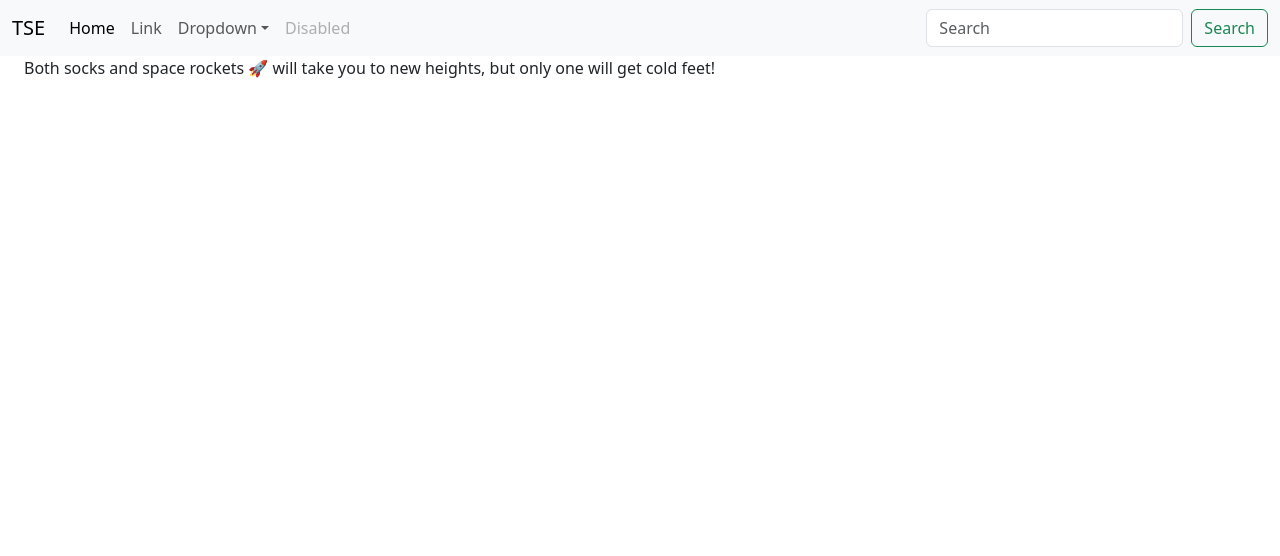
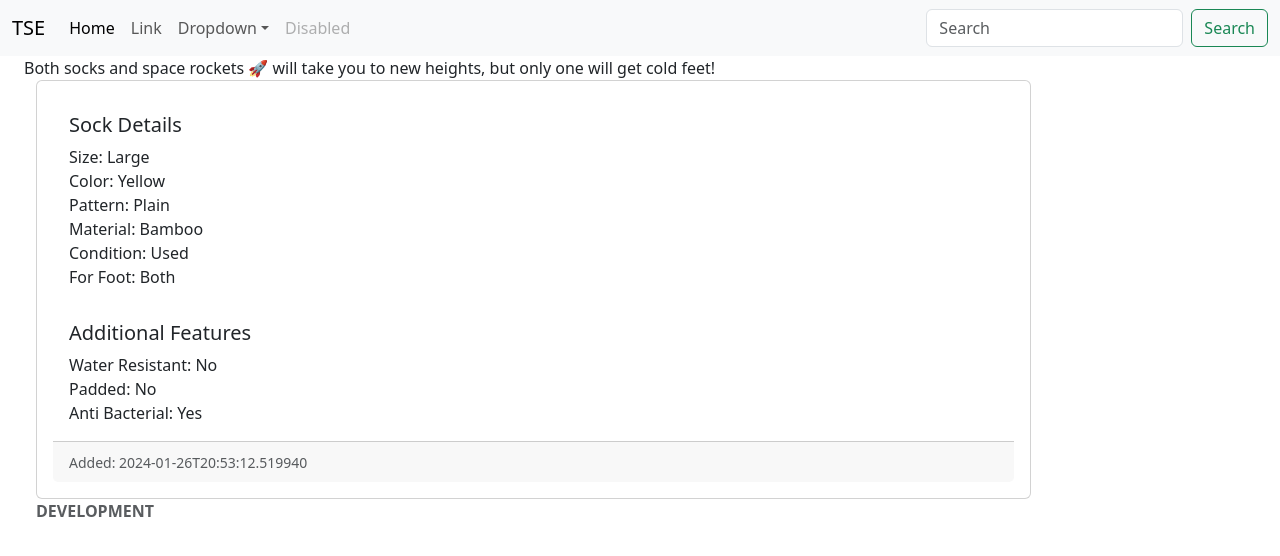
Before and after one commit to RickBrr/the-sock-exchange, a React (Vite) app in the folder react/: page / in a window 1280 px wide. Shown: the top 556 px of the page. Built offline with nearby package versions, Linux system fonts and the light colour scheme.

Commit message:
React socks

```diff
--- a/react/src/App.jsx
+++ b/react/src/App.jsx
@@ -1,3 +1,8 @@
+import Sock from "./components/Sock";
+import sock_data from './assets/sock.json';
+import Footer from "./components/Footer";
+import Search from "./components/Search";
+
 function App() {
 
   return (
@@ -31,10 +36,7 @@ function App() {
                 <a className="nav-link disabled" aria-disabled="true">Disabled</a>
               </li>
             </ul>
-            <form className="d-flex" role="search">
-              <input className="form-control me-2" type="search" placeholder="Search" aria-label="Search" />
-              <button className="btn btn-outline-success" type="submit">Search</button>
-            </form>
+            <Search />
           </div>
         </div>
       </nav>
@@ -43,7 +45,12 @@ function App() {
         <div className="container-fluid">
           <div className="row">
             Both socks and space rockets 🚀 will take you to new heights, but only one will get cold feet!
-            <div className="card-container"></div>
+            <div className="card-container">
+              <Sock data={sock_data} />
+            </div>
+            <div>
+              <Footer environment="DEVELOPMENT" />
+            </div>
           </div>
         </div>
       </main>
--- /dev/null
+++ b/react/src/assets/sock.json
@@ -0,0 +1,16 @@
+{
+    "sockDetails": {
+        "size": "Large",
+        "color": "Yellow",
+        "pattern": "Plain",
+        "material": "Bamboo",
+        "condition": "Used",
+        "forFoot": "Both"
+    },
+    "additionalFeatures": {
+        "waterResistant": false,
+        "padded": false,
+        "antiBacterial": true
+    },
+    "addedTimestamp": "2024-01-26T20:53:12.519940"
+}
--- /dev/null
+++ b/react/src/components/Footer.jsx
@@ -0,0 +1,11 @@
+import React from "react";
+
+const Footer = (props) => {
+    return (
+        <footer className="text-muted">
+            <div><strong>{props.environment}</strong></div>
+        </footer>
+    )
+}
+
+export default Footer;
--- /dev/null
+++ b/react/src/components/Search.jsx
@@ -0,0 +1,12 @@
+import React from "react";
+
+const Search = () => {
+    return (
+      <form className="d-flex" role="search">
+        <input className="form-control me-2" type="search" placeholder="Search" aria-label="Search" />
+        <button className="btn btn-outline-success" type="submit">Search</button>
+      </form>
+    )
+}
+
+export default Search;
--- /dev/null
+++ b/react/src/components/Sock.jsx
@@ -0,0 +1,28 @@
+import React from 'react';
+
+const Sock = (props) => {
+    return (
+        <div className="card">
+            <div className="card-body">
+                <h5 className="card-title">Sock Details</h5>
+                <div className="card-text">Size: {props.data.sockDetails.size}</div>
+                <div className="card-text">Color: {props.data.sockDetails.color}</div>
+                <div className="card-text">Pattern: {props.data.sockDetails.pattern}</div>
+                <div className="card-text">Material: {props.data.sockDetails.material}</div>
+                <div className="card-text">Condition: {props.data.sockDetails.condition}</div>
+                <div className="card-text">For Foot: {props.data.sockDetails.forFoot}</div>
+            </div>
+            <div className="card-body">
+                <h5 className="card-title">Additional Features</h5>
+                <div className="card-text">Water Resistant: {props.data.additionalFeatures.waterResistant ? "Yes" : "No"}</div>
+                <div className="card-text">Padded: {props.data.additionalFeatures.padded ? "Yes" : "No"}</div>
+                <div className="card-text">Anti Bacterial: {props.data.additionalFeatures.antiBacterial ? "Yes" : "No"}</div>
+            </div>
+            <div className="card-footer" >
+                <small className="text-muted">Added: {props.data.addedTimestamp}</small>
+            </div>
+        </div>
+    );
+};
+
+export default Sock;
```
